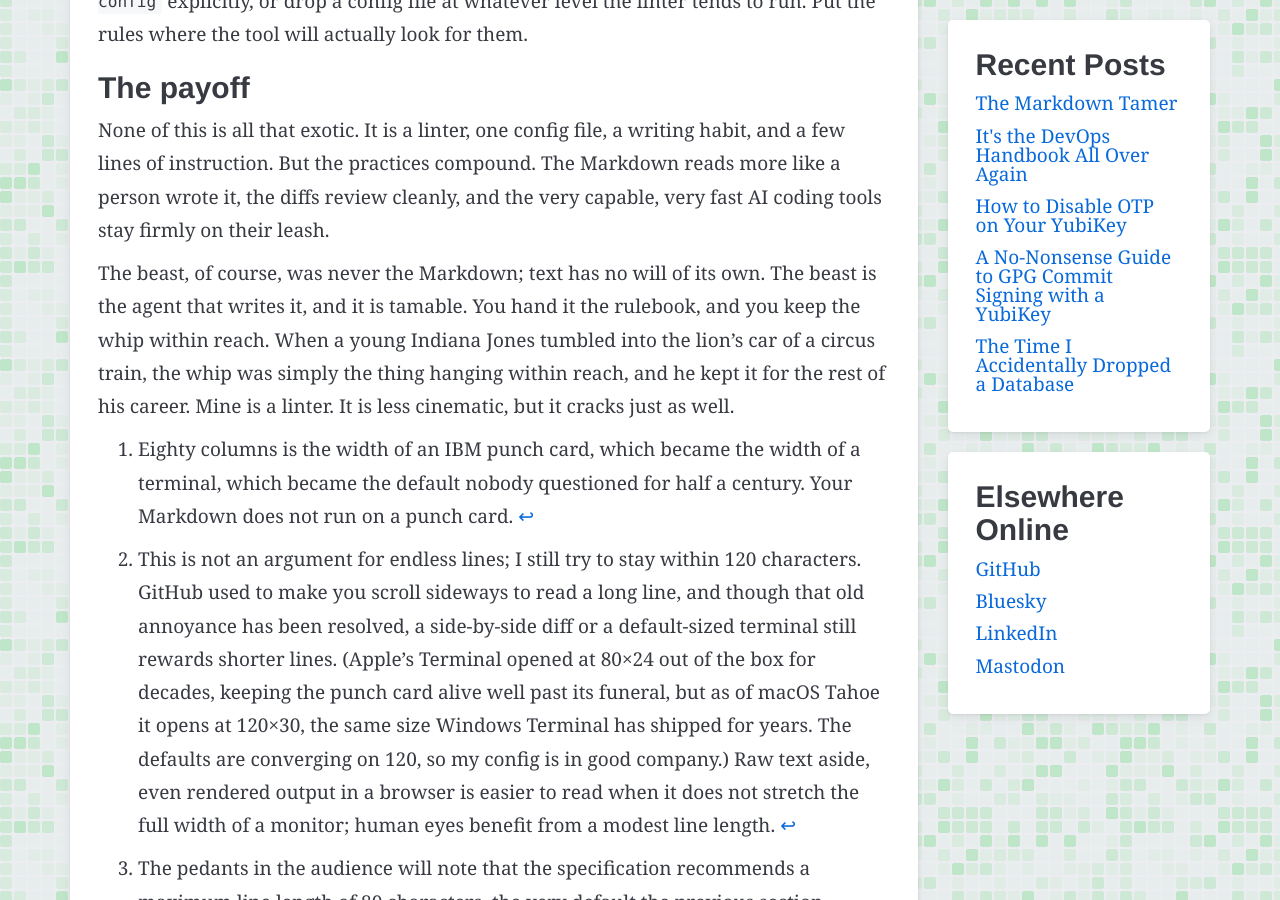
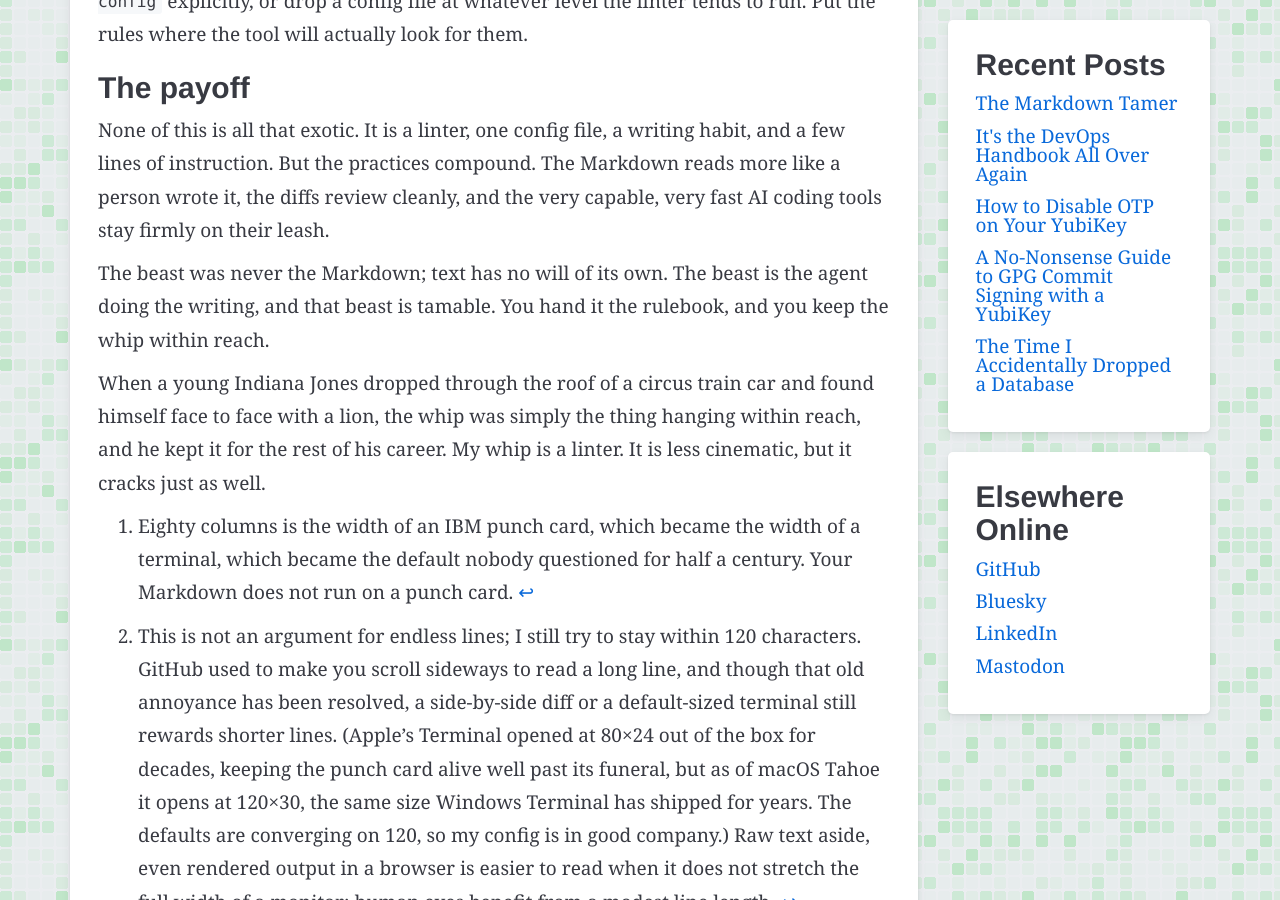
Before and after one commit to ryanspletzer/ryanspletzer.github.io, a Jekyll site: the page built from _posts/2026-07-04-the-markdown-tamer.md, in a window 1280 px wide and 900 px high, scrolled down 3603 px. Built offline with Jekyll 4.4.1, drawn with Linux system fonts in a browser that asks for light colours.

Commit message:
Rework closing into two movements
Split the beast reveal from the Indiana Jones anecdote, fix the
ambiguous it-chain, open the anecdote on the lion, and make the
whip line explicit ("My whip is a linter").

Co-Authored-By: Claude Fable 5 <noreply@anthropic.com>

```diff
--- a/_posts/2026-07-04-the-markdown-tamer.md
+++ b/_posts/2026-07-04-the-markdown-tamer.md
@@ -186,16 +186,18 @@ The Markdown reads more like a person wrote it,
 the diffs review cleanly,
 and the very capable, very fast AI coding tools stay firmly on their leash.
 
-The beast, of course, was never the Markdown;
+The beast was never the Markdown;
 text has no will of its own.
-The beast is the agent that writes it,
-and it is tamable.
+The beast is the agent doing the writing,
+and that beast is tamable.
 You hand it the rulebook,
 and you keep the whip within reach.
-When a young Indiana Jones tumbled into the lion's car of a circus train,
+
+When a young Indiana Jones dropped through the roof of a circus train car
+and found himself face to face with a lion,
 the whip was simply the thing hanging within reach,
 and he kept it for the rest of his career.
-Mine is a linter.
+My whip is a linter.
 It is less cinematic, but it cracks just as well.
 
 [^eighty]:
```
